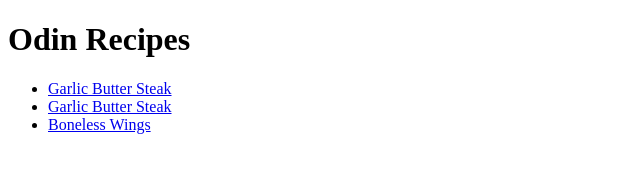
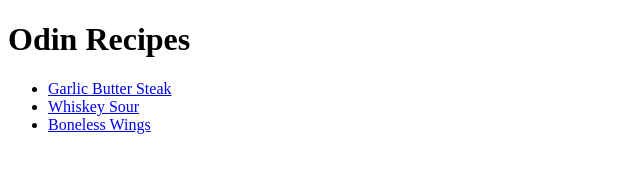
Before and after one commit to JavelinSo/odin-recipes, a plain HTML site: page index.html in a window 1280 px wide. Shown: the full height of the page, 0-640 px from the left. Drawn offline with Linux system fonts and the light colour scheme.

Commit message:
edit for more typos index.html and whiskey-sour.html

```diff
--- a/index.html
+++ b/index.html
@@ -10,7 +10,7 @@
 
     <ul>
         <li><a href="recipes/garlic-butter-steak.html">Garlic Butter Steak</a></li>
-        <li><a href="recipes/garlic-butter-steak.html">Garlic Butter Steak</a></li>
+        <li><a href="recipes/whiskey-sour.html">Whiskey Sour</a></li>
         <li><a href="recipes/boneless-wings.html">Boneless Wings</a></li>
     </ul>
 
```
Also changed, not shown: recipes/whiskey-sour.html (+1 -1 lines).
